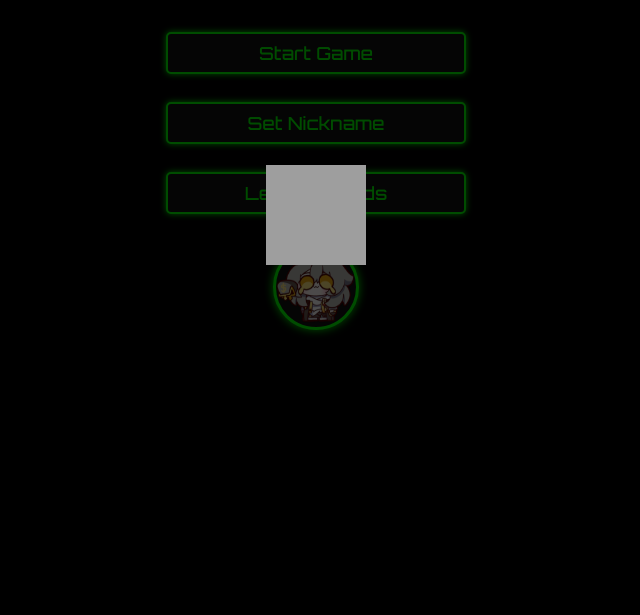
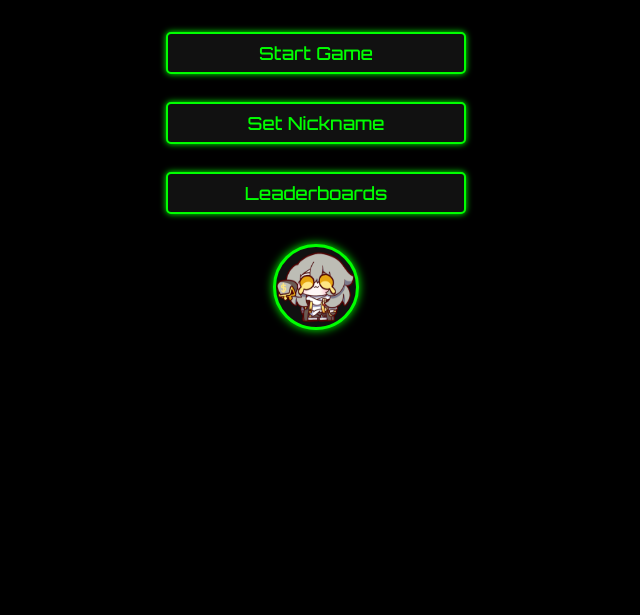
Before and after one commit to nypblockchain/lasertag1, a website: page Frontend/landing.html in a window 1280 px wide. Shown: the part 185-800 px from the top of the page, without its empty margins (324-964 px from the left). Drawn offline with Linux system fonts and the light colour scheme; grey boxes are pictures that could not be loaded.

Commit message:
Force hide loading on load

```diff
--- a/Frontend/landing.js
+++ b/Frontend/landing.js
@@ -85,7 +85,6 @@ async function goToController() {
     }
 }
 
-
 function goToAdmin() {
     const correctPasskey = "noid";
 
@@ -98,3 +97,10 @@ function goToAdmin() {
         alert("? Incorrect passkey.");
     }
 }
+
+window.addEventListener("DOMContentLoaded", () => {
+    const loadingOverlay = document.getElementById("loading-overlay");
+    if (loadingOverlay) {
+        loadingOverlay.style.display = "none";
+    }
+});
```
Also changed, not shown: public/styles/landing.css (+4 -4 lines).
